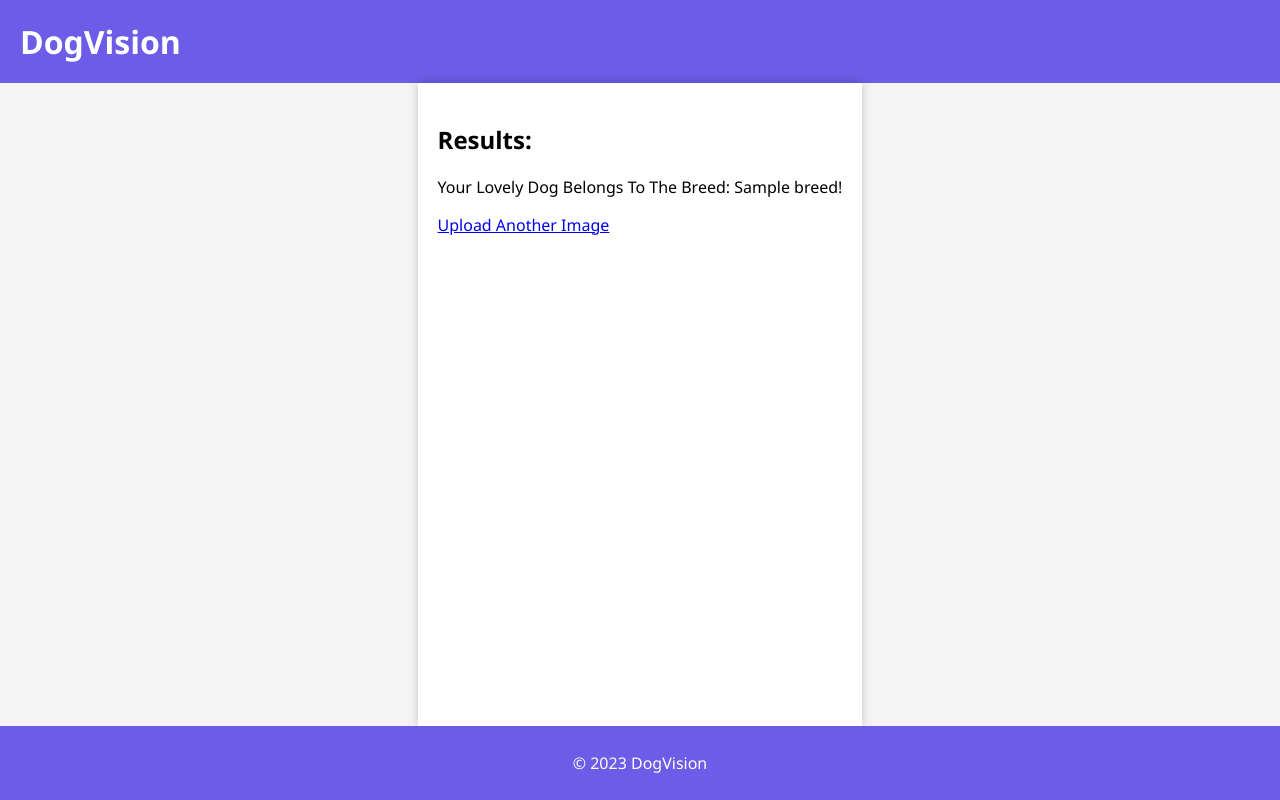
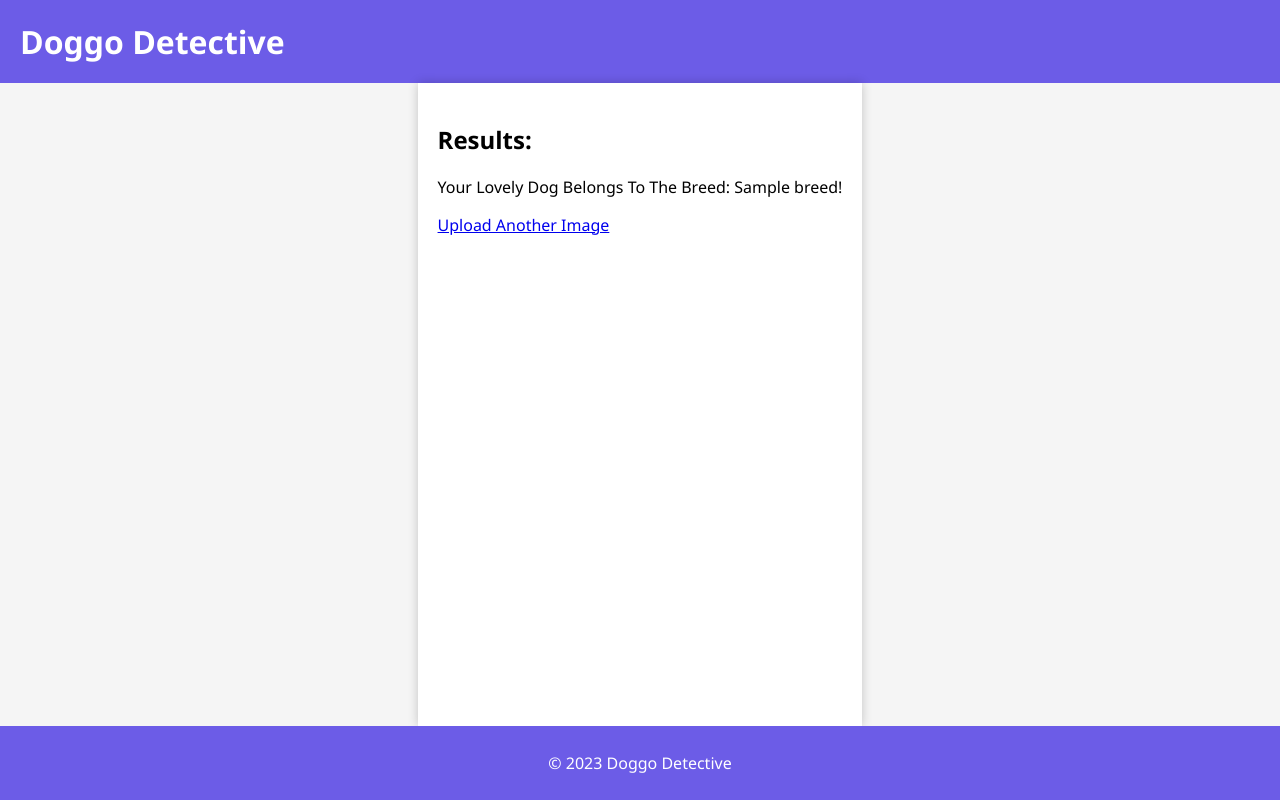
Before and after one commit to Arshad-06/DoggoDetective, a Flask app: template templates/results.html in a window 1280 px wide. Run offline with Flask 3, Linux system fonts and the light colour scheme; the template is opened without the code that fills it: most values are stand-ins (such as "Sample title", 1, 10 or a date in 2020).

Commit message:
Fixed Display Bugs

```diff
--- a/templates/index.html
+++ b/templates/index.html
@@ -1,7 +1,7 @@
 <!DOCTYPE html>
 <html>
   <head>
-    <title>DogVision</title>
+    <title>Doggo Detective</title>
     <link
       rel="stylesheet"
       href="{{ url_for('static', filename='style.css') }}"
@@ -27,7 +27,7 @@
       </form>
     </main>
     <footer>
-      <p>&copy; 2023 DogVision</p>
+      <p>&copy; 2023 Doggo Detective</p>
     </footer>
     <script src="{{ url_for('static', filename='script.js') }}"></script>
   </body>
--- a/templates/results.html
+++ b/templates/results.html
@@ -9,7 +9,7 @@
   </head>
   <body>
     <header>
-      <h1>DogVision</h1>
+      <h1>Doggo Detective</h1>
     </header>
     <main>
       <h2>Results:</h2>
@@ -17,7 +17,7 @@
       <a href="/">Upload Another Image</a>
     </main>
     <footer>
-      <p>&copy; 2023 DogVision</p>
+      <p>&copy; 2023 Doggo Detective</p>
     </footer>
   </body>
 </html>
```
